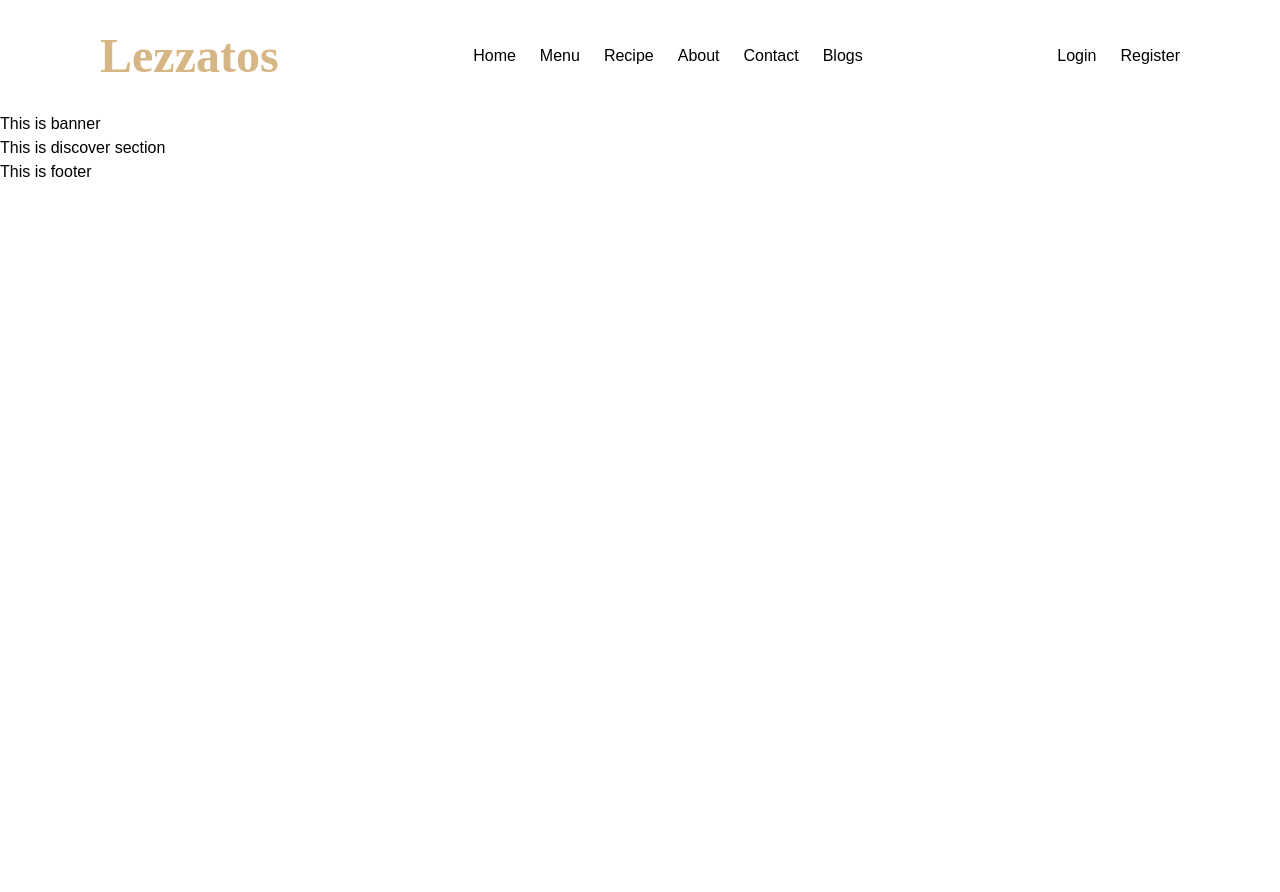
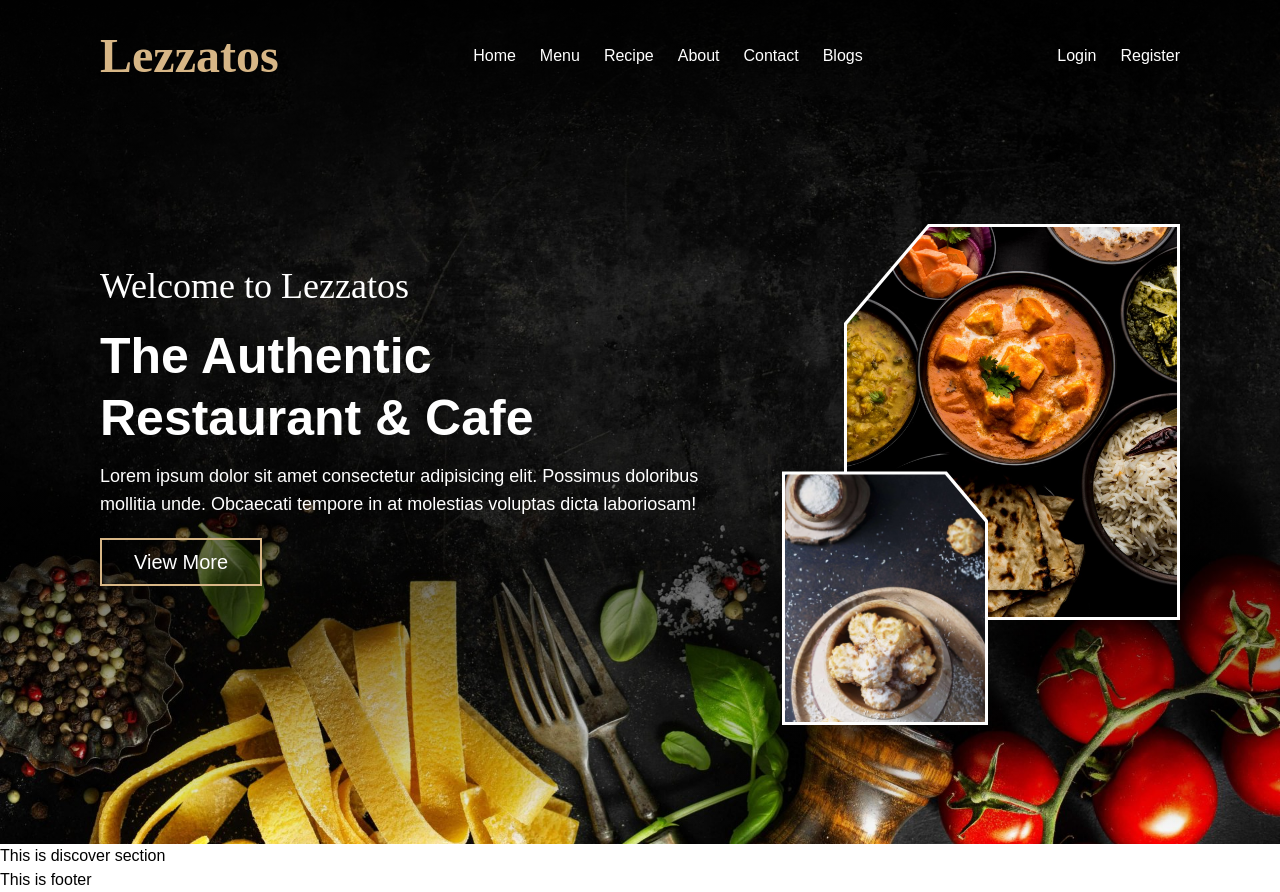
Before and after one commit to RakibulIslamm/Lezzatos-Restaurant-Website-, a React (Create React App) app: page / in a window 1280 px wide. Before the commit the page ends 800 px from the top, so only its background shows below. Built offline with nearby package versions, Linux system fonts and the light colour scheme.

Commit message:
Home Banner sec added

```diff
--- /dev/null
+++ b/src/Components/HomeComponents/HomeBanner/Banner.css
@@ -0,0 +1,19 @@
+.cut-out {
+    display: inline-block;
+    position: relative;
+    width: 336px;
+    height: 396px;
+    background: white;
+    box-sizing: border-box;
+    clip-path: polygon(25% 0%, 100% 0, 100% 50%, 100% 100%, 0 100%, 0 25%);
+  }
+
+  .cut-out img {
+    position: absolute;
+    top: 3px; /* equal to border thickness */
+    left: 3px; /* equal to border thickness */
+    width: 330px; /* container height - (border thickness * 2) */
+    height: 390px; /* container height - (border thickness * 2) */
+    clip-path: polygon(25% 0%, 100% 0, 100% 50%, 100% 100%, 0 100%, 0 25%);
+    object-fit: cover;
+  }
--- a/src/Components/HomeComponents/HomeBanner/Banner.js
+++ b/src/Components/HomeComponents/HomeBanner/Banner.js
@@ -1,11 +1,48 @@
 import React from 'react';
+import bannerBg from '../../../images/home-images/italian-food-background-with-ingredients-GE9A25J-BG-Section.jpg'
+import indianLunch from '../../../images/home-images/indian-lunch-dinner-CLDWFXZ.jpg'
+import italianFood from '../../../images/home-images/traditional-italian-cookies-with-coconut-GX2FEKM-2-902x1024.jpg'
+// import './Banner.css'
 
 const Banner = () => {
     return (
-        <div>
-            <h2>This is banner</h2>
+        <div className='min-h-screen w-full bg-slate-300 bg-cover bg-center py-28 flex items-center justify-center' style={{
+            backgroundImage: `linear-gradient(rgba(0, 0, 0, 0.9), rgba(0, 0, 0, .2), rgba(0, 0, 0, .6), rgba(0, 0, 0, 0)),url(${bannerBg})`
+        }}>
+            <div className='flex justify-between items-center py-28 max-w-[1920px] mx-auto'>
+                <div className='px-[100px] flex items-center justify-between gap-20 text-white w-full'>
+                    <div className='w-10/12'>
+                        <h3 className='font-dancing-script text-[36px]'>Welcome to Lezzatos</h3>
+                        <h1 className='text-[50px] leading-tight font-semibold py-3'>The Authentic<br />Restaurant & Cafe</h1>
+                        <p className='text-lg font-light inline-block'>Lorem ipsum dolor sit amet consectetur adipisicing elit. Possimus doloribus mollitia unde. Obcaecati tempore in at molestias voluptas dicta laboriosam!</p>
+                        <button className='border-2 border-[#D7B686] px-8 py-2 mt-5 text-xl hover:bg-[#d7b686] hover:text-gray-800 transition-all ease-linear'>View More</button>
+                    </div>
+                    <div className='relative w-6/12'>
+                        <div className=' ml-auto block relative w-[336px] h-[396px] bg-white box-border' style={{
+                            clipPath: 'polygon(25% 0%, 100% 0, 100% 50%, 100% 100%, 0 100%, 0 25%)'
+                        }}>
+                            <img className='absolute top-[3px] left-[3px] w-[330px] h-[390px] object-cover' style={{
+                                clipPath: 'polygon(25% 0%, 100% 0, 100% 50%, 100% 100%, 0 100%, 0 25%)'
+                            }} src={indianLunch} alt="" />
+                        </div>
+
+
+                        <div className='absolute -bottom-28 right-48 inline-block'>
+                            <div className='inline-block relative w-[206px] h-[256px] bg-white box-border' style={{
+                                clipPath: 'polygon(0 1%, 80% 1%, 100% 20%, 100% 100%, 0 100%, 0 30%)'
+                            }}>
+                                <img className='absolute top-[3px] left-[3px] w-[200px] h-[250px] object-cover' style={{
+                                    clipPath: 'polygon(0 1%, 80% 1%, 100% 20%, 100% 100%, 0 100%, 0 30%)'
+                                }} src={italianFood} alt="" />
+                            </div>
+                        </div>
+                    </div>
+                </div>
+            </div>
         </div>
     );
 };
 
 export default Banner;
+
+// before:absolute before:w-0 before:h-0 before:border-t-[70px] before:border-t-white before:border-r-[70px] before:border-r-transparent
--- a/src/Components/Shared/Header/PublicHeader/PublicHeader.js
+++ b/src/Components/Shared/Header/PublicHeader/PublicHeader.js
@@ -4,7 +4,8 @@ import { Link } from 'react-router-dom'
 
 const PublicHeader = () => {
     return (
-        <div>
+        <div className=' -mb-[112px] text-white w-full'>
+            <div className='max-w-[1920px] mx-auto'>
                 <div className='px-[100px] flex justify-between items-center'>
                     <h1 className='font-dancing-script font-bold text-5xl text-[#D7B686] py-8'>Lezzatos</h1>
                     <div className='space-x-6'>
@@ -21,6 +22,7 @@ const PublicHeader = () => {
                     </div>
                 </div>
             </div>
+        </div>
     );
 };
 
```
Lines whose indentation alone changed are shown as unchanged.
